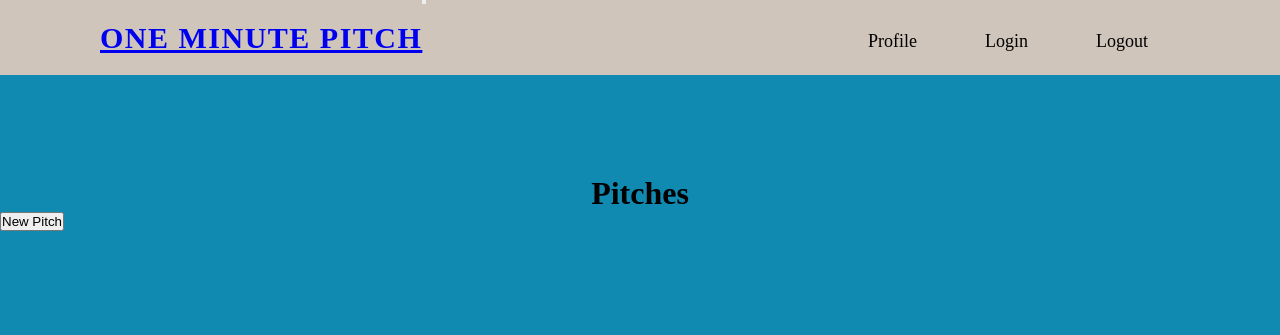
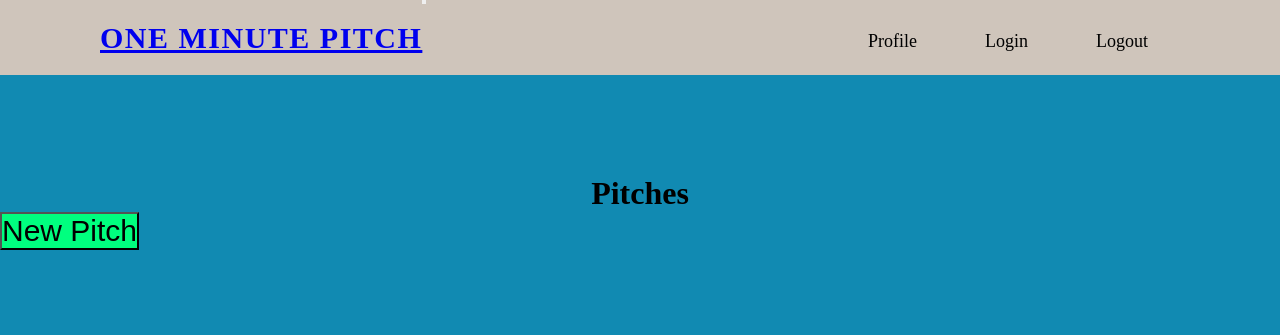
Before and after one commit to Koech-code/Pitches, a Flask app: page /posts in a window 1280 px wide. Shown: the top 335 px of the page. Run offline with Flask 2, Linux system fonts and the light colour scheme; the visitor is signed in with stand-in values (Sample User, id 1); data that the repository does not hold is empty; some libraries are stand-ins or nearby versions.

```diff
--- a/app/static/css/styles.css
+++ b/app/static/css/styles.css
@@ -196,3 +196,24 @@ h1 {
     margin-top: 5%;
 
 }
+
+#comment {
+    background-color: salmon;
+    font-size: 20px;
+}
+
+#upvote {
+    background-color: limegreen;
+    font-size: 20px;
+}
+
+.btn2 {
+    font-size: 30px;
+    background-color: springgreen;
+}
+
+#downvote {
+    background-color: rgb(243, 170, 12);
+    font-size: 20px;
+    margin-top: 1%;
+}
--- a/app/templates/pitch_display_macro.html
+++ b/app/templates/pitch_display_macro.html
@@ -7,7 +7,7 @@
     <div class="jumbotron">
         <div class="overlay">
             <h1 class="">Pitches</h1>
-            <a href="/new_post"><button class="btn">New Pitch</button></a>
+            <a href="/new_post"><button class="btn2">New Pitch</button></a>
         </div>
     </div>
     <div class="card-columns">
@@ -19,10 +19,10 @@
                 <p><br> Category: {{my_post.category}}</p>
             </div>
             <div class="card-footer foot_flex d-block mx-auto">
-                <a href="/comment/{{my_post.id}}"><button class="btn btn-info">Comment</button></a>
-                <a href="/like/{{my_post.id}}"><button class="btn btn-success">Upvote {{my_post.up_vote.count()}}</button></a>
+                <a href="/comment/{{my_post.id}}"><button id="comment">Comment</button></a>
+                <a href="/like/{{my_post.id}}"><button id="upvote">Upvote {{my_post.up_vote.count()}}</button></a>
                 <h1>{{upvotes}}</h1>
-                <a href="/dislike/{{my_post.id}}"><button class="btn btn-danger">Downvote {{my_post.down_vote.count()}}</button></a>
+                <a href="/dislike/{{my_post.id}}"><button id="downvote">Downvote {{my_post.down_vote.count()}}</button></a>
                 <h4>{{downvotes}}</h4>
             </div>
         </div>
```
